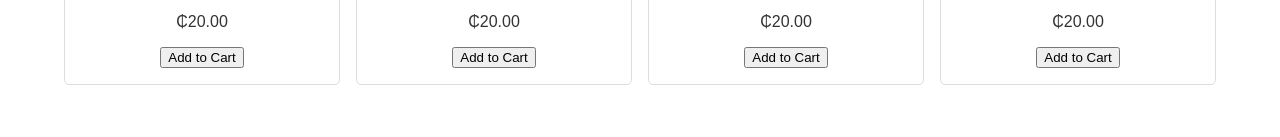
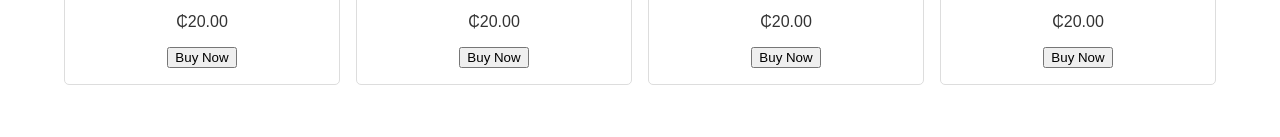
Before and after one commit to fsfuseini/innovators, a plain HTML site: page index.html in a window 1280 px wide. Shown: the part 2920-3057 px from the top of the page. Drawn offline with Linux system fonts and the light colour scheme.

Commit message:
Committed again

```diff
--- a/index.html
+++ b/index.html
@@ -65,25 +65,25 @@
             <img src="./assets/images/product.png" alt="Pure Essence Powder">
             <h3>Pure Essence Powder</h3>
             <p>₵20.00</p>
-            <button class="add-to-cart">Add to Cart</button>
+            <button class="add-to-cart">Buy Now</button>
         </div>
         <div class="product-card">
             <img src="./assets/images/product.png" alt="Pure Essence Powder">
             <h3>Pure Essence Powder</h3>
             <p>₵20.00</p>
-            <button class="add-to-cart">Add to Cart</button>
+            <button class="add-to-cart">Buy Now</button>
         </div>
         <div class="product-card">
             <img src="./assets/images/product.png" alt="Pure Essence Powder">
             <h3>Pure Essence Powder</h3>
             <p>₵20.00</p>
-            <button class="add-to-cart">Add to Cart</button>
+            <button class="add-to-cart">Buy Now</button>
         </div>
         <div class="product-card">
             <img src="./assets/images/product.png" alt="Pure Essence Powder">
             <h3>Pure Essence Powder</h3>
             <p>₵20.00</p>
-            <button class="add-to-cart">Add to Cart</button>
+            <button class="add-to-cart">Buy Now</button>
         </div>
     </div>
 </section>
@@ -105,7 +105,7 @@
   <section id="contact" class="contact">
     <h2>Contact Us</h2>
     <div class="contact-info">
-      <p><strong>Email:</strong>info.naturalshield@gmail.com</p>
+      <p><strong>Email:</strong> info.naturalshield@gmail.com</p>
       <p><strong>Phone:</strong> +233 576 247 255</p>
     </div>
     <form class="contact-form">
```
